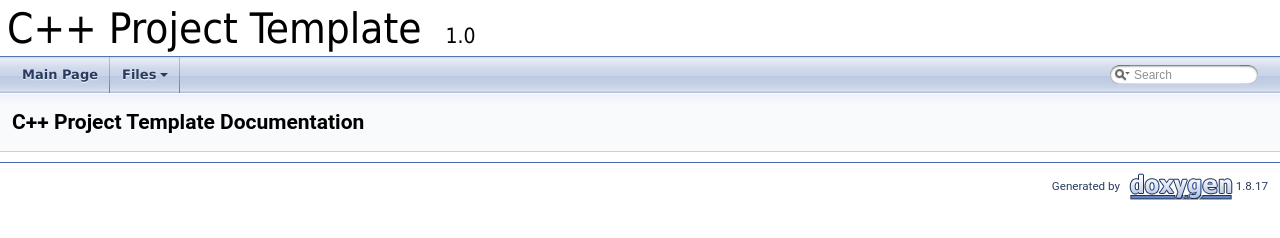
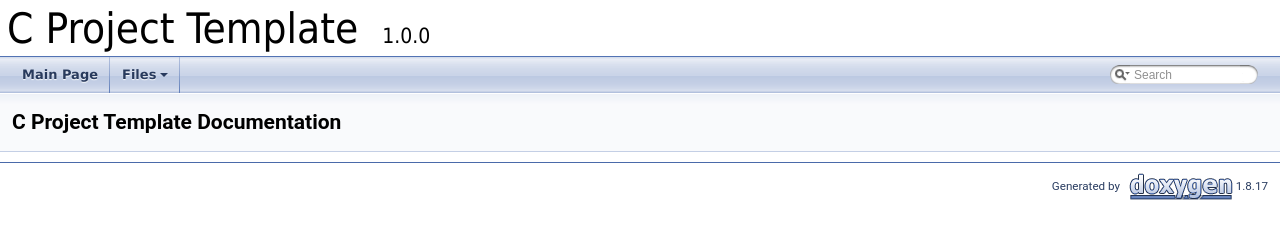
Before and after one commit to franneck94/CProjectTemplate, a plain HTML site: page index.html in a window 1280 px wide. Drawn offline with Linux system fonts and the light colour scheme.

Commit message:
franneck94 published a site update

```diff
--- a/index.html
+++ b/index.html
@@ -5,7 +5,7 @@
 <meta http-equiv="X-UA-Compatible" content="IE=9"/>
 <meta name="generator" content="Doxygen 1.8.17"/>
 <meta name="viewport" content="width=device-width, initial-scale=1"/>
-<title>C++ Project Template: Main Page</title>
+<title>C Project Template: Main Page</title>
 <link href="tabs.css" rel="stylesheet" type="text/css"/>
 <script type="text/javascript" src="jquery.js"></script>
 <script type="text/javascript" src="dynsections.js"></script>
@@ -21,8 +21,8 @@
  <tbody>
  <tr style="height: 56px;">
   <td id="projectalign" style="padding-left: 0.5em;">
-   <div id="projectname">C++ Project Template
-   &#160;<span id="projectnumber">1.0</span>
+   <div id="projectname">C Project Template
+   &#160;<span id="projectnumber">1.0.0</span>
    </div>
   </td>
  </tr>
@@ -63,7 +63,7 @@ $(function() {
 
 <div class="header">
   <div class="headertitle">
-<div class="title">C++ Project Template Documentation</div>  </div>
+<div class="title">C Project Template Documentation</div>  </div>
 </div><!--header-->
 <div class="contents">
 </div><!-- contents -->
```
Also changed, not shown: CMakeLists_8txt.html (+3 -3 lines), dir_08ebf401352d0c333d3a643fc2ed36cf.html (+3 -3 lines), dir_68267d1309a1af8e8297ef4c3efbcdba.html (+3 -3 lines), files.html (+3 -3 lines), globals.html (+3 -3 lines), globals_func.html (+3 -3 lines), graph_legend.html (+3 -3 lines), my__lib_2CMakeLists_8txt.html (+3 -3 lines), my__lib_8c.html (+3 -3 lines), my__lib_8h.html (+3 -3 lines), my__lib_8h_source.html (+3 -3 lines).
